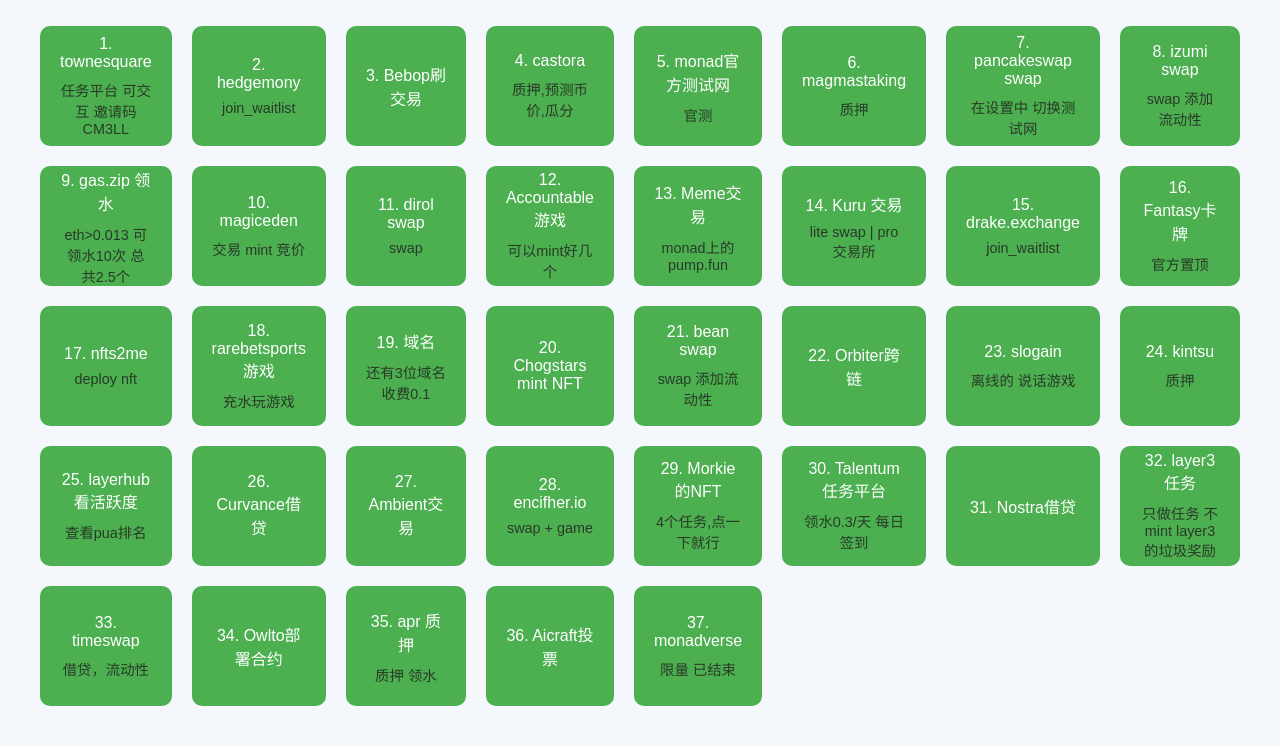
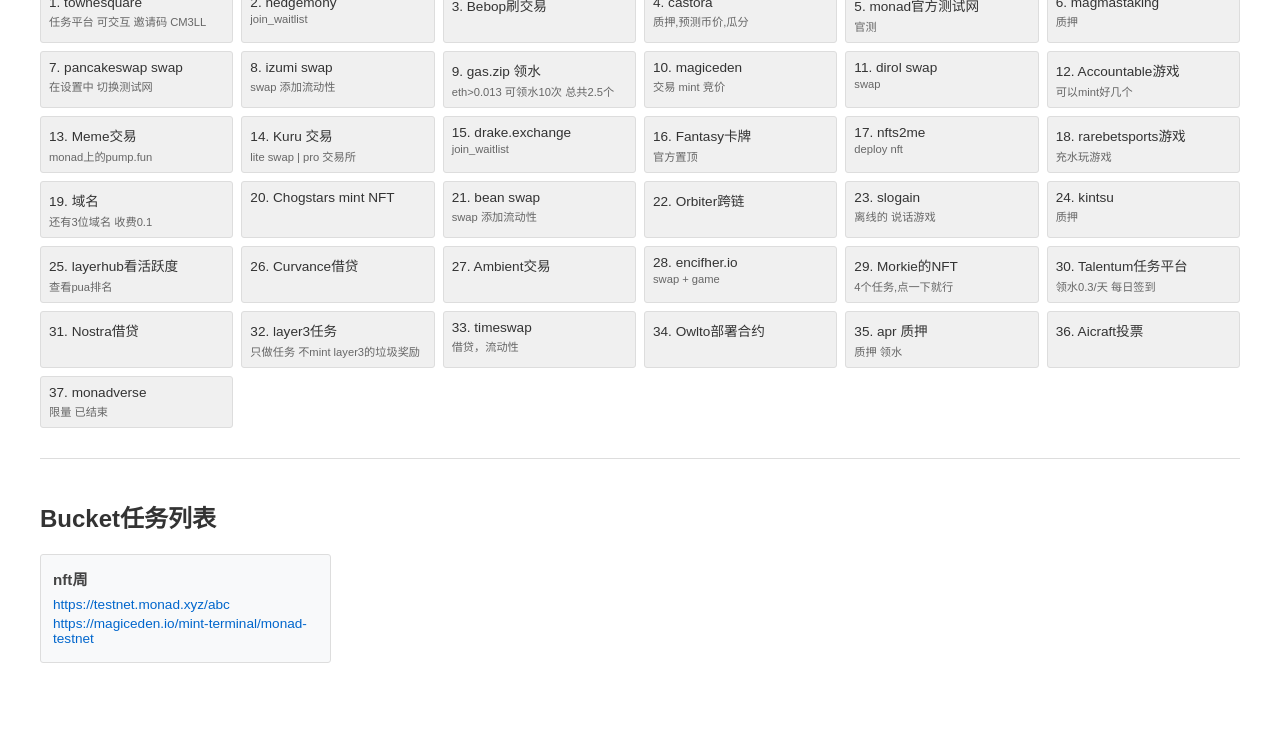
Before and after one commit to justcharlzG/monad_tasks, a plain HTML site: page index.html in a window 1280 px wide. Shown: the part 121-867 px from the top of the page. After the commit the page ends 804 px from the top, so only its background shows below. Drawn offline with Linux system fonts and the light colour scheme.

Commit message:
add bucket

```diff
--- a/index.html
+++ b/index.html
@@ -1,7 +1,6 @@
 <!DOCTYPE html>
 <html lang="zh">
 <head>
-    <!-- Google tag (gtag.js) -->
     <script async src="https://www.googletagmanager.com/gtag/js?id=G-1CPZHBC26D"></script>
     <script>
         window.dataLayer = window.dataLayer || [];
@@ -15,115 +14,136 @@
     <style>
         body {
             font-family: 'Arial', sans-serif;
-            background-color: #f4f7fc;
+            background-color: #ffffff;
             margin: 0;
-            padding: 40px;
+            padding: 20px;
         }
-        h1 {
-            text-align: center;
-            color: #ff9900;
-            font-size: 2rem;
-            margin-bottom: 40px;
+        h1, h2 {
+            color: #333;
+            margin-bottom: 20px;
+        }
+        .container {
+            max-width: 1200px;
+            margin: 0 auto;
         }
         .task-container {
             display: grid;
-            grid-template-columns: repeat(8, 1fr);
-            gap: 20px;
-            justify-items: center;
-            grid-auto-rows: minmax(120px, auto);
+            grid-template-columns: repeat(auto-fill, minmax(180px, 1fr));
+            gap: 8px;
+            margin-bottom: 30px;
         }
         .task {
-            background-color: #4CAF50;
-            color: white;
-            padding: 12px 20px;
-            border-radius: 10px;
-            text-align: center;
-            font-size: 1rem;
+            background-color: #f0f0f0;
+            color: #333;
+            padding: 8px;
+            border-radius: 3px;
+            text-align: left;
+            font-size: 0.85rem;
             cursor: pointer;
-            width: 100%;
-            box-sizing: border-box;
-            transition: transform 0.3s, background-color 0.3s;
             text-decoration: none;
-            height: 120px;
-            display: flex;
-            justify-content: center;
-            align-items: center;
-            flex-direction: column;
+            border: 1px solid #ddd;
+        }
+        .task:hover {
+            background-color: #e0e0e0;
         }
         .task.checked {
             background-color: #d3d3d3;
             text-decoration: line-through;
         }
-        .task.disabled {
-            background-color: #d3d3d3;
-            cursor: not-allowed;
-            pointer-events: none;
+        .task-tip {
+            display: block;
+            font-size: 0.7rem;
+            color: #666;
+            margin-top: 3px;
         }
-        .task:hover:not(.disabled) {
-            background-color: #45a049;
-            transform: translateY(-5px);
+        .bucket-section {
+            border-top: 1px solid #ddd;
+            padding-top: 20px;
         }
-        .task .tip {
-            font-size: 0.9rem;
-            color: #201e1e;
-            opacity: 0.8;
-            margin-top: 8px;
+        .bucket-container {
+            display: grid;
+            grid-template-columns: repeat(auto-fill, minmax(250px, 1fr));
+            gap: 12px;
         }
-        @media (max-width: 1200px) {
-            .task-container {
-                grid-template-columns: repeat(6, 1fr);
-            }
+        .bucket-card {
+            background-color: #f8f9fa;
+            padding: 12px;
+            border-radius: 3px;
+            border: 1px solid #ddd;
         }
-        @media (max-width: 900px) {
-            .task-container {
-                grid-template-columns: repeat(4, 1fr);
-            }
+        .bucket-card h3 {
+            margin: 0 0 8px 0;
+            color: #444;
+            font-size: 0.95rem;
         }
-        @media (max-width: 600px) {
-            .task-container {
-                grid-template-columns: repeat(2, 1fr);
-            }
+        .bucket-card a {
+            color: #0066cc;
+            text-decoration: none;
+            display: block;
+            margin: 4px 0;
+            font-size: 0.85rem;
+        }
+        .bucket-card a:hover {
+            text-decoration: underline;
         }
     </style>
 </head>
 <body>
-    <h1>Monad测试网任务列表</h1>
-    <div class="task-container" id="task-list"></div>
+    <div class="container">
+        <h1>Monad测试网任务列表</h1>
+        <div class="task-container" id="task-list"></div>
+
+        <div class="bucket-section">
+            <h2>Bucket任务列表</h2>
+            <div class="bucket-container" id="bucket-list"></div>
+        </div>
+    </div>
 
     <script>
-        const apiUrl = 'https://raw.githubusercontent.com/justcharlzG/monad_tasks/master/tasks.json';
+        const taskApiUrl = 'https://raw.githubusercontent.com/justcharlzG/monad_tasks/master/tasks.json';
+        const bucketApiUrl = 'https://raw.githubusercontent.com/justcharlzG/monad_tasks/master/bucket.json';
 
-        fetch(apiUrl)
-            .then(response => {
-                if (!response.ok) {
-                    throw new Error(`HTTP error! Status: ${response.status}`);
-                }
-                return response.json();
-            })
+        fetch(taskApiUrl)
+            .then(response => response.json())
             .then(data => initializeTasks(data))
-            .catch(error => {
-                console.error('Error loading tasks:', error);
-                document.getElementById('task-list').innerHTML = '<p style="color: red;">任务加载失败，请稍后再试。</p>';
-            });
+            .catch(error => console.error('Error loading tasks:', error));
+
+        fetch(bucketApiUrl)
+            .then(response => response.json())
+            .then(data => initializeBucketTasks(data))
+            .catch(error => console.error('Error loading bucket tasks:', error));
 
         function initializeTasks(tasks) {
             shuffleArray(tasks);
             const taskList = document.getElementById('task-list');
-            taskList.innerHTML = '';
-
             tasks.forEach((task, index) => {
                 const taskDiv = document.createElement('a');
                 taskDiv.classList.add('task');
                 taskDiv.href = task.url;
                 taskDiv.target = "_blank";
-
-                const taskHTML = `
+                taskDiv.innerHTML = `
                     ${index + 1}. ${task.name}
-                    ${task.tip ? `<div class="tip">${task.tip}</div>` : ''}
+                    <span class="task-tip">${task.tip || ''}</span>
                 `;
-                taskDiv.innerHTML = taskHTML;
                 taskDiv.addEventListener('click', () => toggleTaskCompletion(taskDiv));
                 taskList.appendChild(taskDiv);
+            });
+        }
+
+        function initializeBucketTasks(buckets) {
+            const bucketList = document.getElementById('bucket-list');
+            buckets.forEach(bucket => {
+                const bucketDiv = document.createElement('div');
+                bucketDiv.classList.add('bucket-card');
+                bucketDiv.innerHTML = `<h3>${bucket.name}</h3>`;
+                bucket.urls.forEach(url => {
+                    const link = document.createElement('a');
+                    link.href = url;
+                    link.target = "_blank";
+                    link.innerText = new URL(url).origin + new URL(url).pathname;
+                    bucketDiv.appendChild(link);
+                });
+                bucketList.appendChild(bucketDiv);
             });
         }
 
@@ -135,8 +155,7 @@
         }
 
         function toggleTaskCompletion(taskDiv) {
-            if (taskDiv.classList.contains('disabled')) return;
-            taskDiv.classList.add('checked', 'disabled');
+            taskDiv.classList.toggle('checked');
         }
     </script>
 </body>
```
